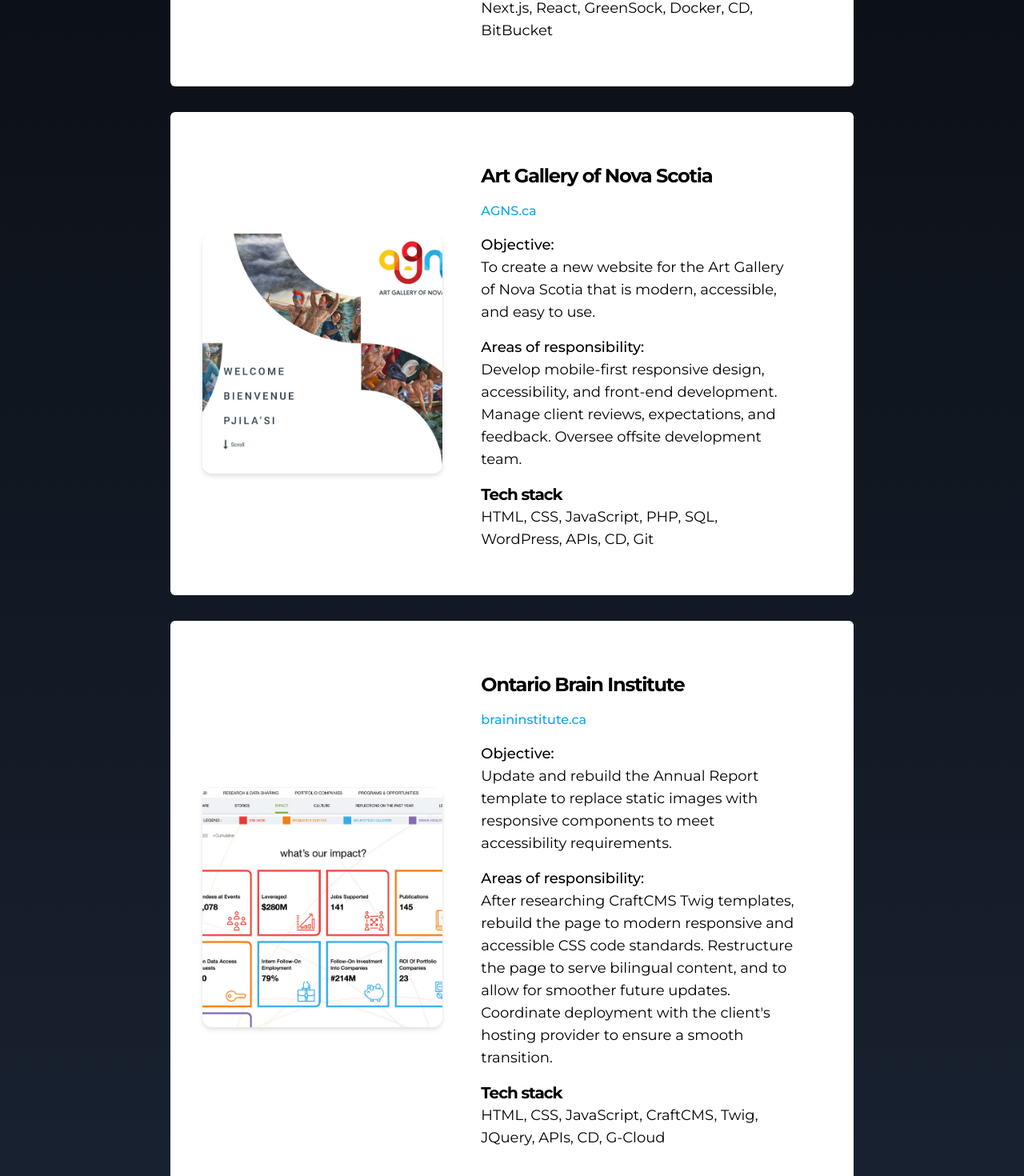
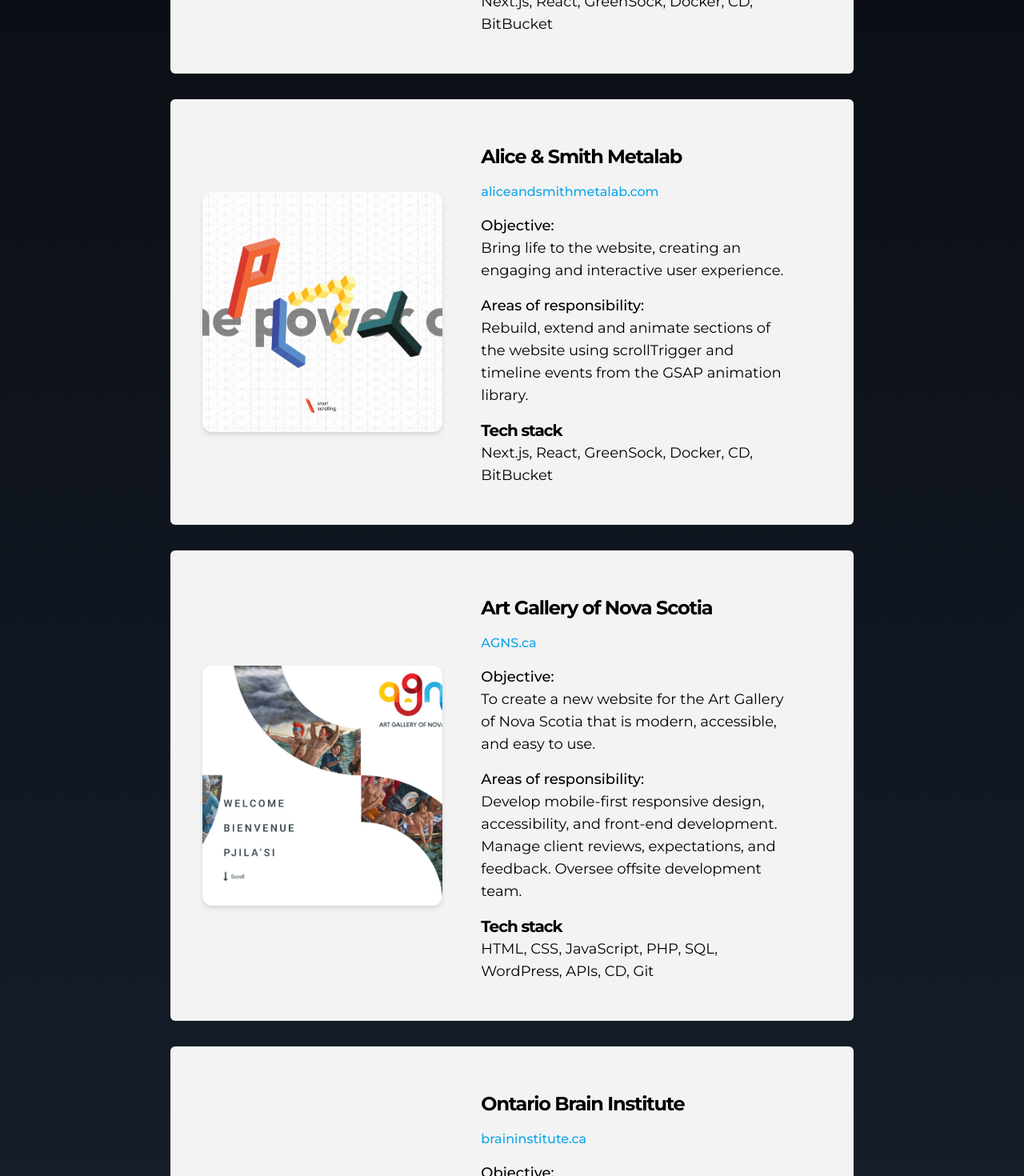
Before and after one commit to camford489/guycrawford, a Next.js app: page / in a window 1280 px wide. Shown: the part 1460-2930 px from the top of the page at 80% size. Built offline with nearby package versions, Linux system fonts and the light colour scheme.

Commit message:
open photo accreditation in new tab

```diff
--- a/app/page.js
+++ b/app/page.js
@@ -182,7 +182,7 @@
             </span>
           </motion.p>
         </div>
-        <div className="absolute flex items-center flex-row bottom-8 right-8 z-10 text-green-200/60 hover:text-green-200 transition duration-175 ease-in-out text-xs font-thin"><CiCamera /><Link href="https://unsplash.com/@cassidykdickens?utm_content=creditCopyText&utm_medium=referral&utm_source=unsplash" className="pl-2">Cassidy Dickens</Link>
+        <div className="absolute flex items-center flex-row bottom-4 right-4 md:bottom-8 md:right-8 z-10 text-green-200/60 hover:text-green-200 transition duration-175 ease-in-out text-xs font-thin"><CiCamera /><Link href="https://unsplash.com/@cassidykdickens?utm_content=creditCopyText&utm_medium=referral&utm_source=unsplash" target="_blank" className="pl-2">Cassidy Dickens</Link>
         </div>
       </div>
 
@@ -190,7 +190,7 @@
         <h2 className='m-auto py-8 flex text-center text-5xl text-[#eaeaea] tracking-tighter font-bold'>
           Portfolio.
         </h2>
-        <motion.section variants={imageAnimateChild} initial="hidden" ref={ref} animate={controls} className=" bg-white p-10 dark:bg-slate-800 flex flex-col md:flex-row items-center mx-2 md:mx-auto rounded-md">
+        <motion.section variants={imageAnimateChild} initial="hidden" ref={ref} animate={controls} className=" bg-white/95 px-10 py-8 dark:bg-slate-800 flex flex-col md:flex-row items-center mx-2 md:mx-auto rounded-md">
         <Link href="https://www.aliceandsmithmetalab.com/" target='_blank'>
         <Image className="object-cover w-[600px] md:min-w-[300px] h-auto md:min-h-[300px] rounded-xl drop-shadow-md hover:drop-shadow-xl transition duration-175 ease-in-out hover:scale-105" src="/img/aliceandsmith.jpg" alt="" width={600} height={600} />
         </Link>
@@ -225,7 +225,42 @@
           </blockquote>
         </div>
       </motion.section>
-      <motion.section variants={imageAnimateChild} initial="hidden" ref={ref} animate={controls} className="  bg-white p-10 dark:bg-slate-800 flex flex-col md:flex-row items-center mx-2 md:mx-auto rounded-md">
+      <motion.section variants={imageAnimateChild} initial="hidden" ref={ref} animate={controls} className=" bg-white/95 px-10 py-8 dark:bg-slate-800 flex flex-col md:flex-row items-center mx-2 md:mx-auto rounded-md">
+        <Link href="https://www.aliceandsmithmetalab.com/" target='_blank'>
+        <Image className="object-cover w-[600px] md:min-w-[300px] h-auto md:min-h-[300px] rounded-xl drop-shadow-md hover:drop-shadow-xl transition duration-175 ease-in-out hover:scale-105" src="/img/aliceandsmith.jpg" alt="" width={600} height={600} />
+        </Link>
+        <div className="pt-6 md:ml-4 md:px-8 text-left space-y-4">
+          <blockquote>
+          <p className='m-auto flex text-2xl tracking-tighter font-bold'>
+          Alice & Smith Metalab
+          </p>
+          <div className="text-sky-500 dark:text-sky-400 font-medium py-4">
+            <Link href="https://www.aliceandsmithmetalab.com/" target='_blank'>
+              aliceandsmithmetalab.com
+            </Link>
+            </div>
+            <p className="text-lg font-medium">
+              Objective:
+            </p>
+            <p className="text-lg">
+              Bring life to the website, creating an engaging and interactive user experience.
+            </p>
+            <p className="text-lg font-medium pt-4">
+              Areas of responsibility:
+            </p>
+            <p className="text-lg">
+              Rebuild, extend and animate sections of the website using scrollTrigger and timeline events from the GSAP animation library.
+            </p>
+            <p className='text-xl pt-4 tracking-tighter font-bold'>
+            Tech stack
+            </p>
+            <p className="text-lg pb-4">
+              Next.js, React, GreenSock, Docker, CD, BitBucket
+            </p>
+          </blockquote>
+        </div>
+      </motion.section>
+      <motion.section variants={imageAnimateChild} initial="hidden" ref={ref} animate={controls} className="  bg-white/95 px-10 py-8 dark:bg-slate-800 flex flex-col md:flex-row items-center mx-2 md:mx-auto rounded-md">
         <Link href="https://www.agns.ca" target='_blank'>
         <Image className="object-cover w-[600px] md:min-w-[300px] h-auto md:min-h-[300px] rounded-xl drop-shadow-md hover:drop-shadow-xl transition duration-175 ease-in-out hover:scale-105" src="/img/agns.jpg" alt="" width={600} height={600} />
         </Link>
@@ -260,7 +295,7 @@
           </blockquote>
         </div>
       </motion.section>
-      <motion.section variants={imageAnimateChild} initial="hidden" ref={ref} animate={controls} className=" bg-white p-10 dark:bg-slate-800 flex flex-col md:flex-row items-center mx-2 md:mx-auto rounded-md">
+      <motion.section variants={imageAnimateChild} initial="hidden" ref={ref} animate={controls} className=" bg-white/95 px-10 py-8 dark:bg-slate-800 flex flex-col md:flex-row items-center mx-2 md:mx-auto rounded-md">
         <Link href="https://www.braininstitute.ca" target='_blank'>
         <Image className="object-cover w-[600px] md:min-w-[300px] h-auto md:min-h-[300px] rounded-xl drop-shadow-md hover:drop-shadow-xl transition duration-175 ease-in-out hover:scale-105" src="/img/obi.jpg" alt="" width={600} height={600} />
         </Link>
@@ -295,7 +330,7 @@
           </blockquote>
         </div>
       </motion.section>
-      <motion.section variants={imageAnimateChild} initial="hidden" ref={ref} animate={controls} className=" bg-white p-10 dark:bg-slate-800 flex flex-col md:flex-row items-center mx-2 md:mx-auto rounded-md">
+      <motion.section variants={imageAnimateChild} initial="hidden" ref={ref} animate={controls} className=" bg-white/95 px-10 py-8 dark:bg-slate-800 flex flex-col md:flex-row items-center mx-2 md:mx-auto rounded-md">
         <Link href="https://www.efficiencyns.ca/residential/residential-tools-resources/energy-assistance-navigation-tool/" target='_blank'>
         <Image className="object-cover w-[600px] md:min-w-[300px] h-auto md:min-h-[300px] rounded-xl drop-shadow-md hover:drop-shadow-xl transition duration-175 ease-in-out hover:scale-105" src="/img/efficiencyns.jpg" alt="" width={600} height={600} />
         </Link>
```
